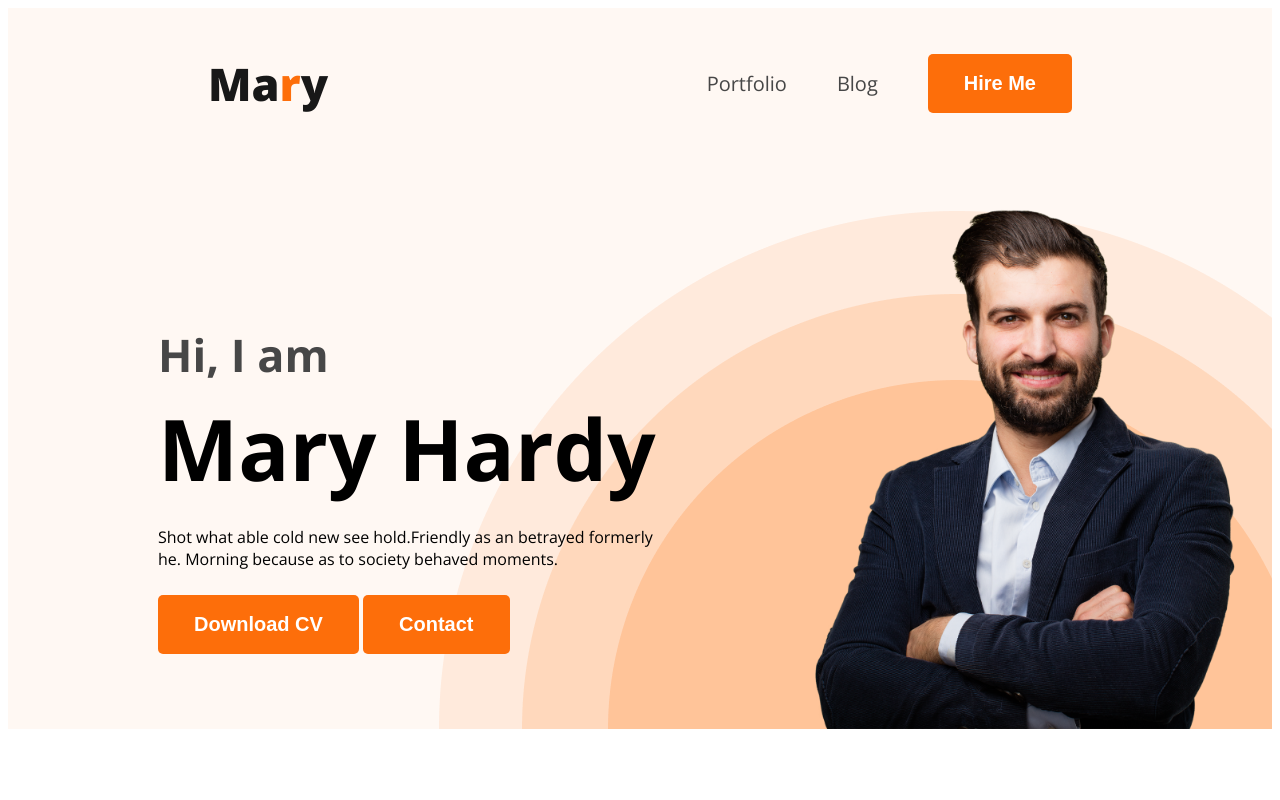
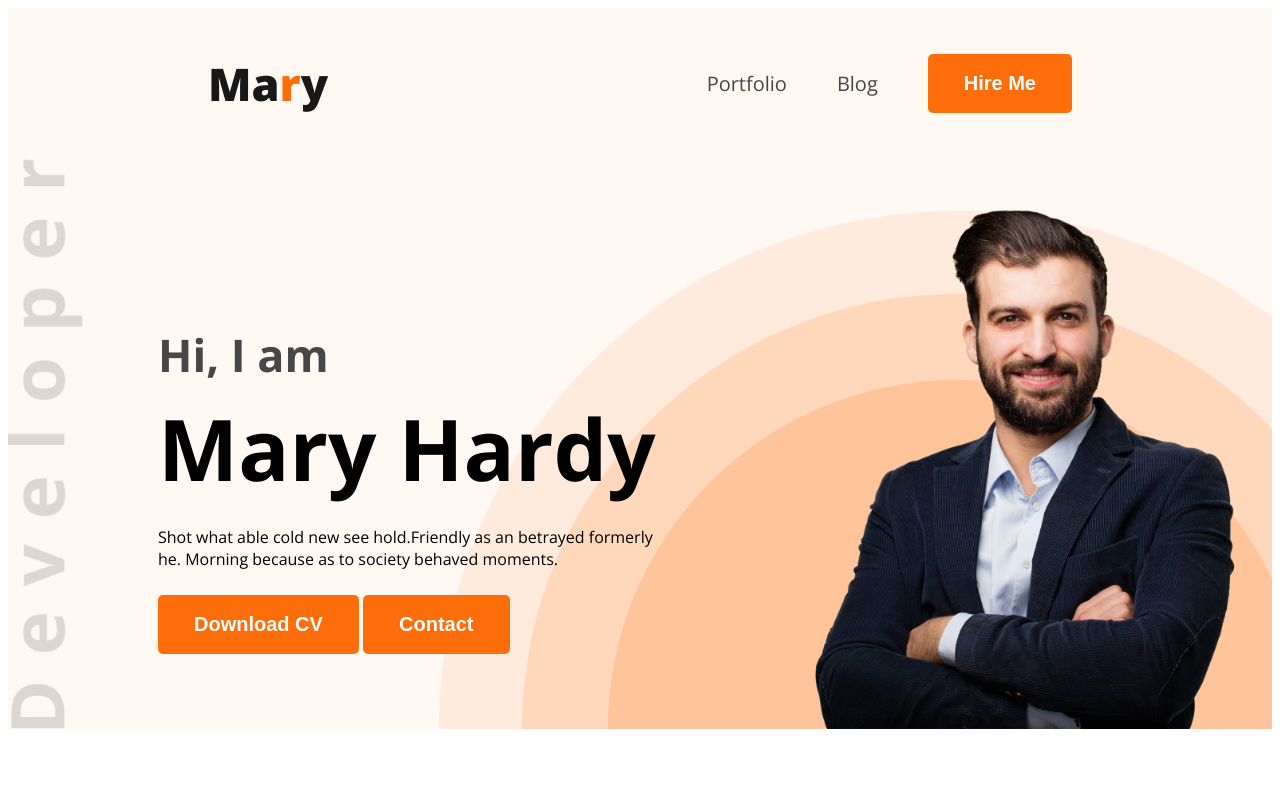
Before and after one commit to coder-binary1/web-developer-portfolio, a plain HTML site: page index.html in a window 1280 px wide. Shown: the top 800 px of the page. Drawn offline with nearby package versions, Linux system fonts and the light colour scheme.

Commit message:
developer bg added in banner

```diff
--- a/styles/portfolio.css
+++ b/styles/portfolio.css
@@ -59,9 +59,11 @@ nav a {
   display: flex;
   justify-content: space-between;
   align-items: center;
-  background-image: url("../images/header_bg.png");
+  background-image: url("../images/header_bg.png"),
+    url("../images/developer.png");
+  background-size: auto, contain;
   background-repeat: no-repeat;
-  background-position: bottom right;
+  background-position: bottom right, left;
 }
 .banner-content {
   max-width: 500px;
```
